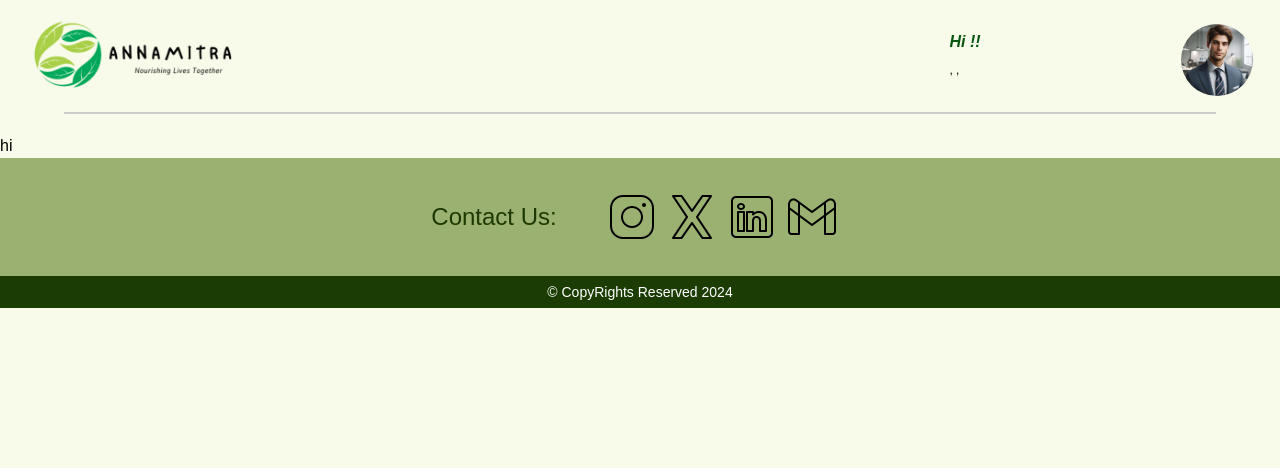
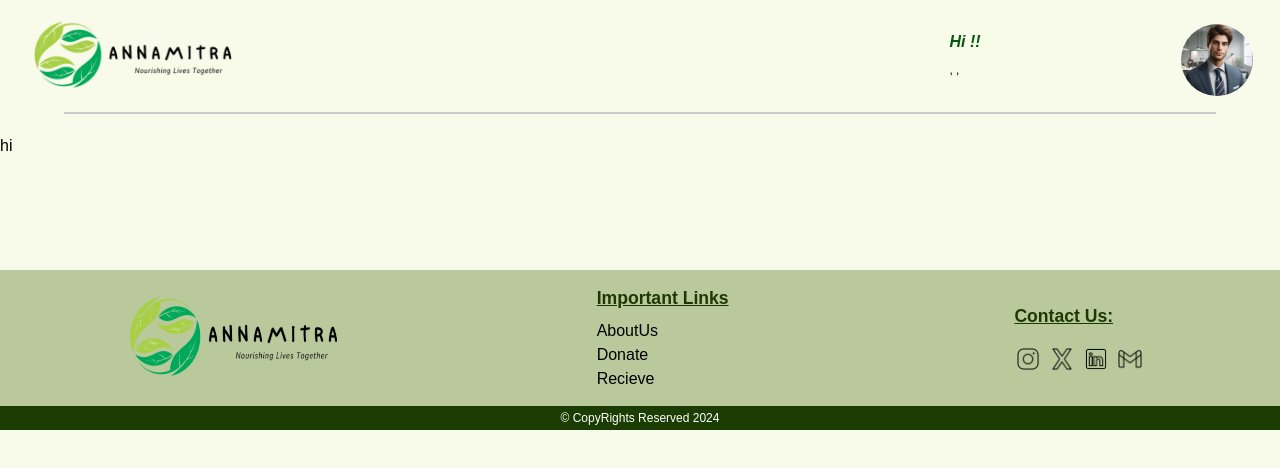
Before and after one commit to krishaga/Annamitra, a React (Vite) app in the folder frontend/: page /edit-profile in a window 1280 px wide. Shown: the top 468 px of the page. Built offline with nearby package versions, Linux system fonts and the light colour scheme; no server answers.

Commit message:
Add Footer to the page

```diff
--- a/frontend/src/components/Footer.jsx
+++ b/frontend/src/components/Footer.jsx
@@ -1,18 +1,39 @@
 import React from "react";
 import "../styles/Footer.css";
+import { Navigate } from "react-router-dom";
+
 export default function Footer() {
     return (
+        <div className="maindiv">
         <div className="footer">
-            <div className="part1">
+            <div className="part1" onClick={()=>{window.location='/Annamitra'}}>
+                <img src="/assets/images/logo.png" alt="logo" />
+            </div>
+            <div className="part2">
+                <p>Important Links</p>
+                <ul className="links">
+                    <li onClick={()=>{
+                                window.location='/AboutUs'
+                            }}>AboutUs</li>
+                    <li onClick={()=>{
+                        window.location='/donationlist'
+                    }}>Donate</li>
+                    <li onClick={()=>{
+                        window.location='/recipientlist'
+                    }}>Recieve</li>
+                </ul>
+            </div>
+            <div className="part3">
                 <p>Contact Us:</p>
                 <ul className="contact-list">
-                    <li><a href="https://www.instagram.com/"><img src="/assets/images/insta.png" alt="Instagram" /></a></li>
-                    <li><a href="https://twitter.com/"><img src="/assets/images/x.png" alt="Twitter" /></a></li>
-                    <li><a href="https://linkedin.com/"><img src="/assets/images/linkedin.png" alt="LinkedIn" /></a></li>
-                    <li><a href="https://mailto:krishagarwal1673@gmail.com/"><img src="/assets/images/gmail.png" alt="Email" /></a></li>
+                    <li><a href="https://www.instagram.com/" target="blank"><img src="/assets/images/insta.png" alt="Instagram" /></a></li>
+                    <li><a href="https://twitter.com/" target="blank"><img src="/assets/images/x.png" alt="Twitter" /></a></li>
+                    <li><a href="https://linkedin.com/" target="blank"><img src="/assets/images/linkedin.png" alt="LinkedIn" /></a></li>
+                    <li><a href="https://mail.google.com/mail/?view=cm&fs=1&tf=1&to=krishagarwal1673@gmail.com" target="blank"><img src="/assets/images/gmail.png" alt="Email" /></a></li>
                 </ul>
             </div>
-            <div className="part2">&#169; CopyRights Reserved 2024</div>
+        </div>
+        <div className="part4">&#169; CopyRights Reserved 2024</div>
         </div>
     );
 }
--- a/frontend/src/styles/Footer.css
+++ b/frontend/src/styles/Footer.css
@@ -1,27 +1,60 @@
+.maindiv{
+    position: relative;
+    bottom: 0;
+    right: 0;
+    left: 0;
+}
+
+
 .footer {
-    /* position: fixed; */
-    bottom: 0;
-    left: 0;
-    background-color: #9bb171;
-    width: 100%;
+    background-color: #b9c99c;
+    display: flex;
+    align-items: center;
+    flex-grow: 1;
+    justify-content: space-around;
+    height: 8.5rem;
+    margin-top: 7rem;
+}
+
+.part1{
+    display: flex;
+    align-items: center;
+    justify-content: center;
+}
+
+.part1 img{
+    width: 15rem;
+    height: 6rem;
+}
+
+.part2 p{
+
+    margin-right: 3rem;
+    color: rgb(29, 57, 1);
+    font-size: 1.1rem;
+    font-weight: 700;
+    margin-bottom: 0.5rem;
+    text-decoration: underline;
+}
+
+
+.part3 {
     display: flex;
     flex-direction: column;
-    align-items: center;
 }
 
-.part1 {
-    display: flex;
-    justify-content: center;
-    align-items: center;
-    margin-top: 2rem; /* Adjust as needed */
-    flex-grow: 1; /* Allow part1 to grow and push part2 to the bottom */
-    margin-bottom: 2rem;
+.part3 p {
+    margin-right: 3rem;
+    color: rgb(29, 57, 1);
+    font-size: 1.1rem;
+    font-weight: 700;
+    margin-bottom: 1rem;
+    text-decoration: underline;
 }
 
-.part1 p {
-    margin-right: 3rem;
-    color: rgb(29, 57, 1);
-    font-size: 1.5rem;
+.links li:hover{
+    color: rgb(63, 83, 30);
+    cursor: pointer;
 }
 
 .contact-list {
@@ -34,12 +67,18 @@
     margin-right: 10px;
 }
 
+li img{
+    width: 1.5rem;
+    height: 1.5rem;
+}
 
-.part2 {
-    font-size: 14px;
+
+
+.part4 {
+    font-size: 0.75rem;
     color: white;
     background-color: rgb(27, 61, 3);
-    height: 2rem;
+    height: 1.5rem;
     width: 100%;
     display: flex;
     align-items: center;
```
